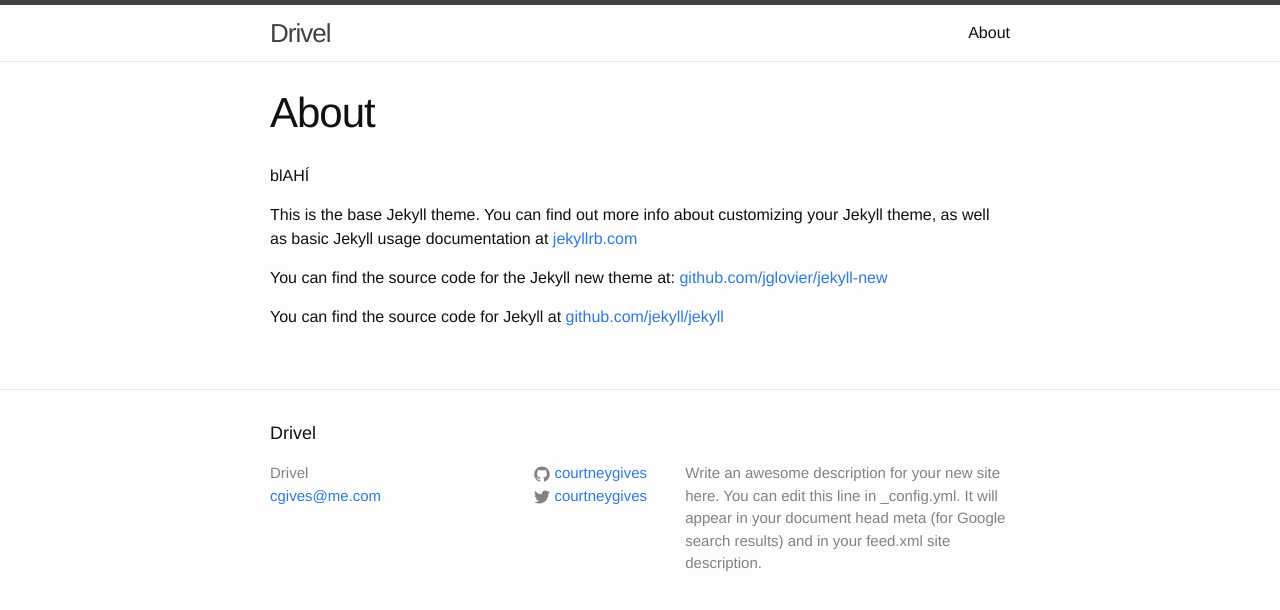
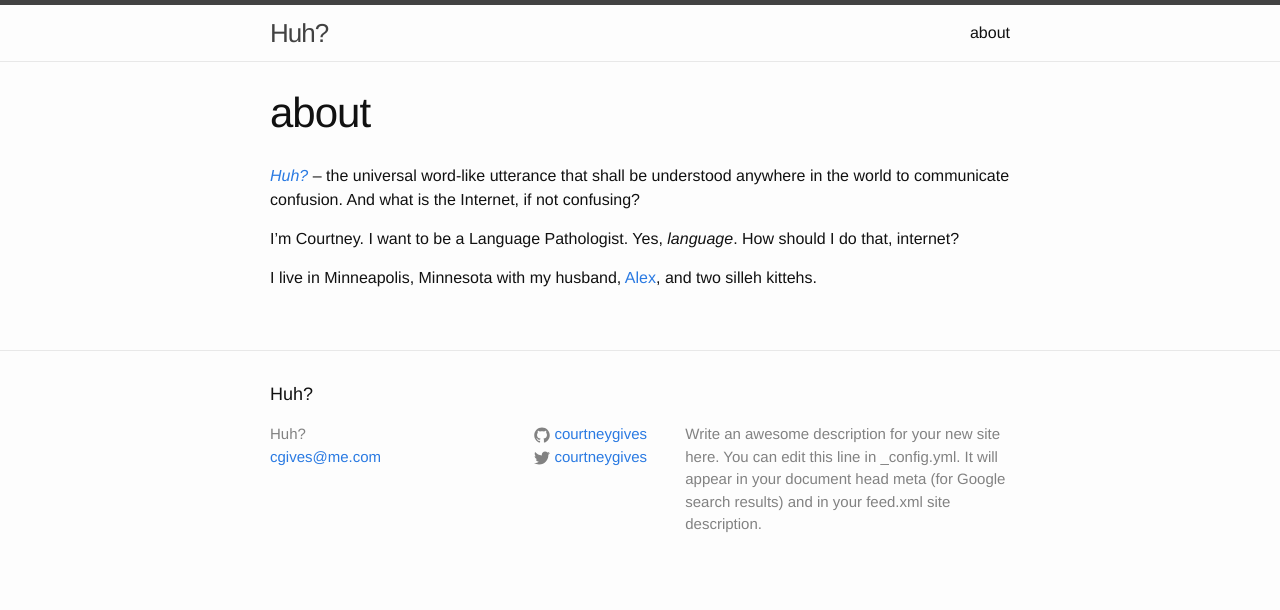
Before and after one commit to courtneygives/courtneygives.github.io, a Jekyll site: the page built from about.md, in a window 1280 px wide. Shown: the top 610 px of the page. Built offline with Jekyll 4.4.1, drawn with Linux system fonts in a browser that asks for light colours.

Commit message:
finished about page

```diff
--- a/_config.yml
+++ b/_config.yml
@@ -1,5 +1,5 @@
 # Site settings
-title: Drivel
+title: Huh?
 subtitle: Courtney Ives
 email: cgives@me.com
 description: > # this means to ignore newlines until "baseurl:"
--- a/about.md
+++ b/about.md
@@ -1,13 +1,11 @@
 ---
 layout: page
-title: About
+title: about
 permalink: /about/
 ---
 
-blAHÍ
+[*Huh?*](http://www.plosone.org/article/info:doi/10.1371/journal.pone.0078273) -- the universal word-like utterance that shall be understood anywhere in the world to communicate confusion. And what is the Internet, if not confusing?
 
-This is the base Jekyll theme. You can find out more info about customizing your Jekyll theme, as well as basic Jekyll usage documentation at [jekyllrb.com](http://jekyllrb.com/)
+I'm Courtney. I want to be a Language Pathologist. Yes, *language*. How should I do that, internet?
 
-You can find the source code for the Jekyll new theme at: [github.com/jglovier/jekyll-new](https://github.com/jglovier/jekyll-new)
-
-You can find the source code for Jekyll at [github.com/jekyll/jekyll](https://github.com/jekyll/jekyll)
+I live in Minneapolis, Minnesota with my husband, [Alex](http://alex.ives.mn), and two silleh kittehs.
--- a/index.html
+++ b/index.html
@@ -4,7 +4,7 @@ layout: default
 
 <div class="home">
 
-  <h1 class="page-heading">Posts</h1>
+  <h1 class="page-heading">Drivel</h1>
 
   <ul class="post-list">
     {% for post in site.posts %}
```
